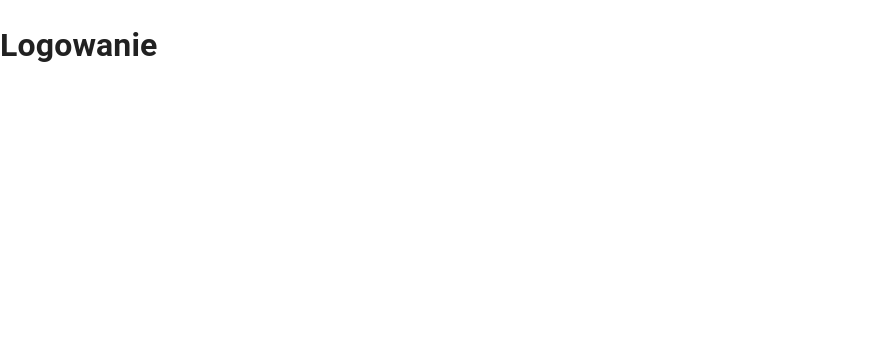
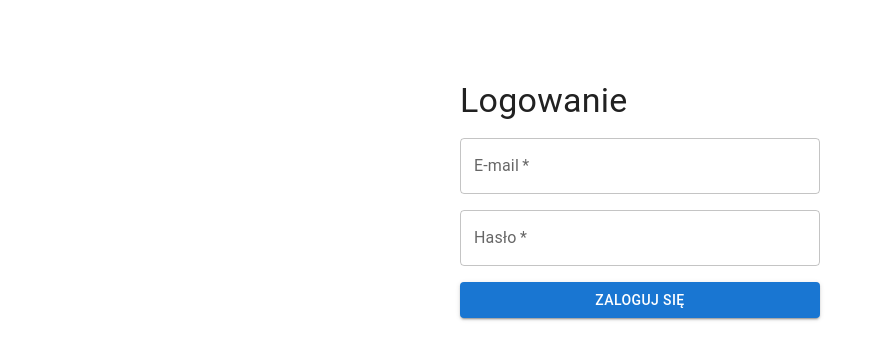
Before and after one commit to ania1703/DziennikPodrozy, a React (Vite) app in the folder frontend/: page /login in a window 1280 px wide. Shown: the top 360 px of the page, without its empty margins (0-882 px from the left). Built offline with nearby package versions, Linux system fonts and the light colour scheme.

Commit message:
Add frontend login form with auth context

```diff
--- a/frontend/src/App.tsx
+++ b/frontend/src/App.tsx
@@ -1,6 +1,7 @@
 import './App.css'
 import { QueryClient, QueryClientProvider } from '@tanstack/react-query'
 import { RouterProvider } from 'react-router-dom'
+import { AuthProvider } from './contexts/AuthProvider'
 import { router } from './router'
 
 const queryClient = new QueryClient()
@@ -8,7 +9,9 @@ const queryClient = new QueryClient()
 function App() {
   return (
     <QueryClientProvider client={queryClient}>
-      <RouterProvider router={router} />
+      <AuthProvider>
+        <RouterProvider router={router} />
+      </AuthProvider>
     </QueryClientProvider>
   )
 }
--- /dev/null
+++ b/frontend/src/api/useLogin.ts
@@ -0,0 +1,23 @@
+import { useMutation } from '@tanstack/react-query'
+import axiosClient from './axiosClient'
+
+interface LoginPayload {
+  email: string
+  password: string
+}
+
+interface LoginResponse {
+  token: string
+  userName: string
+  email: string
+  roles: string[]
+}
+
+export function useLogin() {
+  return useMutation({
+    mutationFn: async (payload: LoginPayload) => {
+      const response = await axiosClient.post<LoginResponse>('/auth/login', payload)
+      return response.data
+    },
+  })
+}
--- /dev/null
+++ b/frontend/src/contexts/AuthContext.tsx
@@ -0,0 +1,11 @@
+import { createContext } from 'react'
+
+export interface AuthContextValue {
+  token: string | null
+  userName: string | null
+  roles: string[]
+  login: (token: string, userName: string, roles: string[]) => void
+  logout: () => void
+}
+
+export const AuthContext = createContext<AuthContextValue | undefined>(undefined)
--- /dev/null
+++ b/frontend/src/contexts/AuthProvider.tsx
@@ -0,0 +1,34 @@
+import { useState, type ReactNode } from 'react'
+import { AuthContext } from './AuthContext'
+
+export function AuthProvider({ children }: { children: ReactNode }) {
+  const [token, setToken] = useState<string | null>(localStorage.getItem('token'))
+  const [userName, setUserName] = useState<string | null>(localStorage.getItem('userName'))
+  const [roles, setRoles] = useState<string[]>(
+    JSON.parse(localStorage.getItem('roles') ?? '[]'),
+  )
+
+  function login(newToken: string, newUserName: string, newRoles: string[]) {
+    localStorage.setItem('token', newToken)
+    localStorage.setItem('userName', newUserName)
+    localStorage.setItem('roles', JSON.stringify(newRoles))
+    setToken(newToken)
+    setUserName(newUserName)
+    setRoles(newRoles)
+  }
+
+  function logout() {
+    localStorage.removeItem('token')
+    localStorage.removeItem('userName')
+    localStorage.removeItem('roles')
+    setToken(null)
+    setUserName(null)
+    setRoles([])
+  }
+
+  return (
+    <AuthContext.Provider value={{ token, userName, roles, login, logout }}>
+      {children}
+    </AuthContext.Provider>
+  )
+}
--- /dev/null
+++ b/frontend/src/contexts/useAuth.ts
@@ -0,0 +1,12 @@
+import { useContext } from 'react'
+import { AuthContext } from './AuthContext'
+
+export function useAuth() {
+  const context = useContext(AuthContext)
+
+  if (!context) {
+    throw new Error('useAuth musi być użyty wewnątrz AuthProvider')
+  }
+
+  return context
+}
--- /dev/null
+++ b/frontend/src/pages/Auth/LoginPage.styles.ts
@@ -0,0 +1,9 @@
+import { styled } from '@mui/material/styles'
+
+export const LoginFormContainer = styled('form')({
+  display: 'flex',
+  flexDirection: 'column',
+  gap: 16,
+  maxWidth: 360,
+  margin: '80px auto',
+})
--- a/frontend/src/pages/Auth/LoginPage.tsx
+++ b/frontend/src/pages/Auth/LoginPage.tsx
@@ -1,5 +1,62 @@
+import { useState, type FormEvent } from 'react'
+import TextField from '@mui/material/TextField'
+import Button from '@mui/material/Button'
+import Typography from '@mui/material/Typography'
+import Alert from '@mui/material/Alert'
+import { useLogin } from '../../api/useLogin'
+import { useAuth } from '../../contexts/useAuth'
+import { LoginFormContainer } from './LoginPage.styles'
+
 function LoginPage() {
-  return <h1>Logowanie</h1>
+  const [email, setEmail] = useState('')
+  const [password, setPassword] = useState('')
+  const login = useLogin()
+  const { login: saveAuth } = useAuth()
+
+  function handleSubmit(event: FormEvent) {
+    event.preventDefault()
+
+    login.mutate(
+      { email, password },
+      {
+        onSuccess: (data) => {
+          saveAuth(data.token, data.userName, data.roles)
+        },
+      },
+    )
+  }
+
+  return (
+    <LoginFormContainer onSubmit={handleSubmit}>
+      <Typography variant="h4" component="h1">
+        Logowanie
+      </Typography>
+
+      {login.isError && <Alert severity="error">Nieprawidłowy e-mail lub hasło.</Alert>}
+
+      {login.isSuccess && <Alert severity="success">Zalogowano jako {login.data.userName}</Alert>}
+
+      <TextField
+        label="E-mail"
+        type="email"
+        value={email}
+        onChange={(event) => setEmail(event.target.value)}
+        required
+      />
+
+      <TextField
+        label="Hasło"
+        type="password"
+        value={password}
+        onChange={(event) => setPassword(event.target.value)}
+        required
+      />
+
+      <Button type="submit" variant="contained" disabled={login.isPending}>
+        {login.isPending ? 'Logowanie...' : 'Zaloguj się'}
+      </Button>
+    </LoginFormContainer>
+  )
 }
 
 export default LoginPage
```
